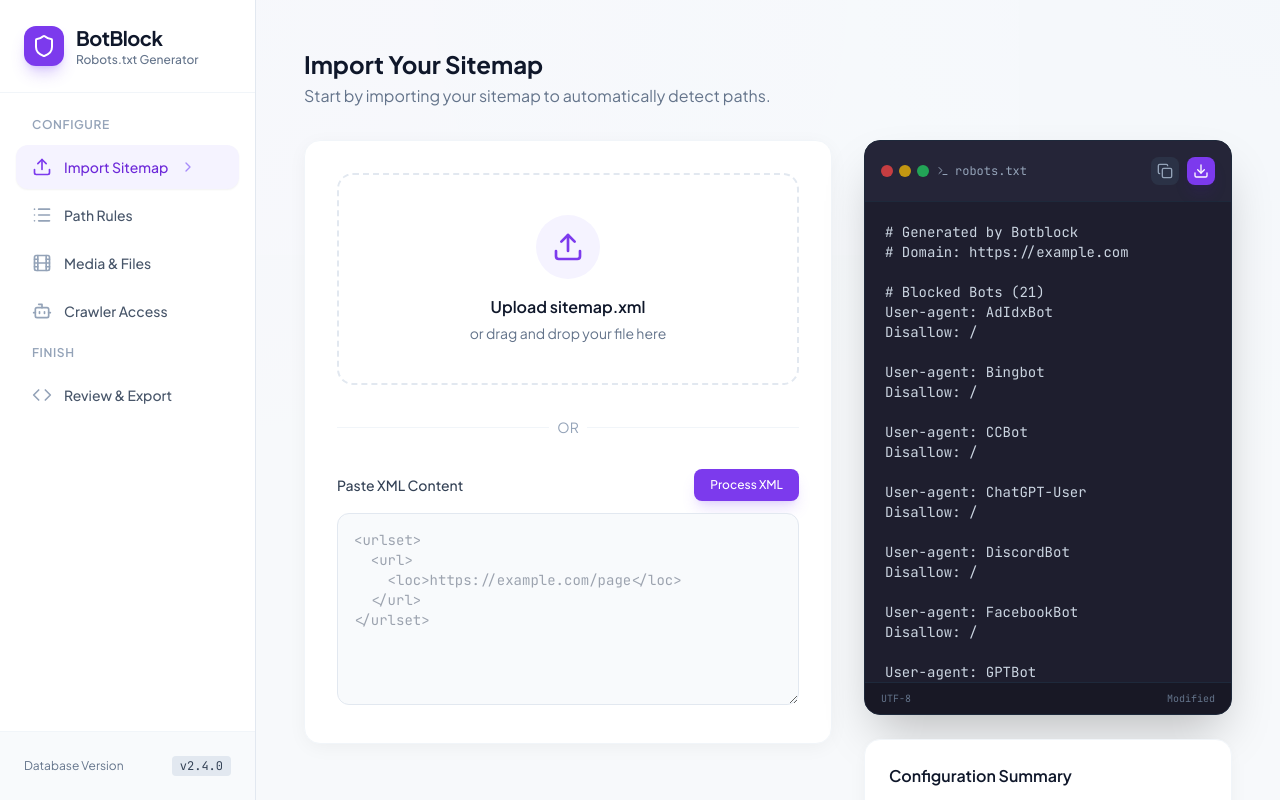
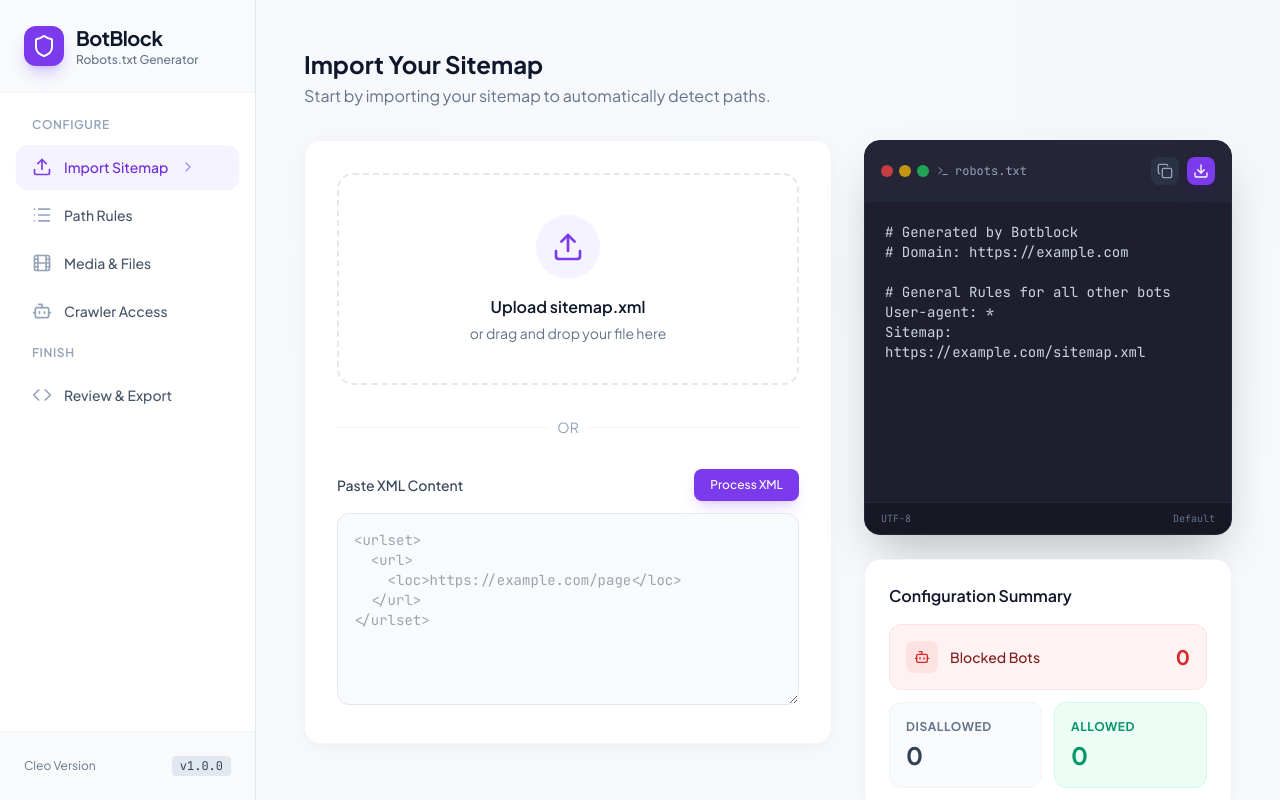
Before and after one commit to sidnarsipur/BotBlock, a Next.js app: page / in a window 1280 px wide. Built offline with nearby package versions, Linux system fonts and the light colour scheme.

Commit message:
improve app

```diff
--- a/src/app/page.jsx
+++ b/src/app/page.jsx
@@ -58,9 +58,8 @@ export default function App() {
     const parsed = parseCSV(INITIAL_CRAWLER_CSV);
     setCrawlers(parsed);
 
-    // Block all bots by default
-    const allBots = parsed.map(c => c['user-agent']);
-    setBlockedCrawlers(new Set(allBots));
+    // Initialize with empty set (Allow All by default)
+    setBlockedCrawlers(new Set());
   }, []);
 
   // --- Memoized Filters (Moved up for Handler Access) ---
@@ -305,6 +304,7 @@ export default function App() {
           // Check if covered by a shorter parent rule of same type
           const isRedundant = activePaths.some(parent => {
               if (parent === path) return false;
+              // Only redundant if parent covers it AND has the SAME rule
               if (path.startsWith(parent) && pathRules[parent] === rule) return true;
               return false;
           });
@@ -315,10 +315,16 @@ export default function App() {
           return acc;
       }, []);
 
-      effectiveRules.forEach(({ path, rule }) => {
+      // Sort rules: Allows first, then Disallows (standard practice for specificity)
+      // Also sort by length descending within groups to ensure specific rules aren't shadowed if parser is dumb
+      const sortedRules = effectiveRules.sort((a, b) => {
+          if (a.rule === 'allow' && b.rule === 'block') return -1;
+          if (a.rule === 'block' && b.rule === 'allow') return 1;
+          return b.path.length - a.path.length;
+      });
+
+      sortedRules.forEach(({ path, rule }) => {
         if (rule === 'allow') content += `Allow: ${path}\n`;
-      });
-      effectiveRules.forEach(({ path, rule }) => {
         if (rule === 'block') content += `Disallow: ${path}\n`;
       });
       content += `\n`;
@@ -416,7 +422,10 @@ export default function App() {
 
       {/* Mobile Header */}
       <div className="md:hidden bg-white border-b border-slate-200 p-4 flex justify-between items-center sticky top-0 z-50">
-        <div className="flex items-center space-x-2">
+        <div
+          className="flex items-center space-x-2 cursor-pointer"
+          onClick={() => setActiveTab('upload')}
+        >
           <div className="bg-brand-600 p-1.5 rounded-lg">
             <Shield className="w-5 h-5 text-white" />
           </div>
@@ -432,7 +441,10 @@ export default function App() {
         fixed inset-y-0 left-0 z-40 w-64 bg-white border-r border-slate-200 transform transition-transform duration-300 ease-in-out md:translate-x-0 md:static md:h-screen
         ${mobileMenuOpen ? 'translate-x-0' : '-translate-x-full'}
       `}>
-        <div className="p-6 border-b border-slate-100 hidden md:flex items-center space-x-3">
+        <div
+          className="p-6 border-b border-slate-100 hidden md:flex items-center space-x-3 cursor-pointer hover:bg-slate-50 transition-colors"
+          onClick={() => setActiveTab('upload')}
+        >
           <div className="bg-brand-600 p-2 rounded-xl shadow-lg shadow-brand-500/30">
             <Shield className="w-6 h-6 text-white" />
           </div>
@@ -455,8 +467,8 @@ export default function App() {
 
         <div className="absolute bottom-0 left-0 right-0 p-6 bg-slate-50 border-t border-slate-100">
           <div className="flex items-center justify-between text-xs text-slate-500">
-            <span>Database Version</span>
-            <span className="font-mono bg-slate-200 px-2 py-0.5 rounded text-slate-700">v2.4.0</span>
+            <span>Cleo Version</span>
+            <span className="font-mono bg-slate-200 px-2 py-0.5 rounded text-slate-700">v1.0.0</span>
           </div>
         </div>
       </aside>
@@ -486,6 +498,7 @@ export default function App() {
           <div className="grid grid-cols-1 lg:grid-cols-12 gap-8">
 
             {/* Center Column: Tools */}
+            {activeTab !== 'preview' && (
                 <div className="lg:col-span-7 space-y-6">
 
                 {/* Tab Content: Upload */}
@@ -616,7 +629,7 @@ export default function App() {
                             className="flex items-center space-x-1 px-3 py-1.5 bg-brand-50 text-brand-700 rounded-lg hover:bg-brand-100 transition-colors text-sm font-medium"
                         >
                             <Plus className="w-4 h-4" />
-                        <span>Add Type</span>
+                            <span>Add File Type</span>
                         </button>
                     </div>
 
@@ -717,9 +730,10 @@ export default function App() {
 
                         <button
                             onClick={() => setShowAddCrawler(!showAddCrawler)}
-                        className="p-2 bg-brand-50 text-brand-600 rounded-xl hover:bg-brand-100 transition-colors"
+                            className="flex items-center space-x-1 px-3 py-1.5 bg-brand-50 text-brand-700 rounded-lg hover:bg-brand-100 transition-colors text-sm font-medium"
                         >
-                        <Plus className="w-5 h-5" />
+                            <Plus className="w-4 h-4" />
+                            <span>Add Bot</span>
                         </button>
                     </div>
 
@@ -841,24 +855,11 @@ export default function App() {
                     </div>
                     </div>
                 )}
-
-              {/* Tab Content: Preview (Mobile only) */}
-              {activeTab === 'preview' && (
-                 <div className="lg:hidden">
-                    <PreviewCard
-                        blockedCrawlers={blockedCrawlers}
-                        pathRules={pathRules}
-                        extensionRules={extensionRules}
-                        generateRobotsTxt={generateRobotsTxt}
-                        copyToClipboard={copyToClipboard}
-                        downloadFile={downloadFile}
-                        copied={copied}
-                    />
                 </div>
             )}
-            </div>
 
             {/* Right Column: Preview & Actions (Desktop Sticky) */}
+            {activeTab !== 'preview' && (
                 <div className="hidden lg:block lg:col-span-5">
                 <div className="sticky top-6 space-y-6">
                     <PreviewCard
@@ -904,6 +905,29 @@ export default function App() {
                     </div>
                 </div>
                 </div>
+            )}
+
+            {/* Full Screen Preview Mode */}
+            {activeTab === 'preview' && (
+                <div className="col-span-1 lg:col-span-12 animate-fadeIn">
+                    <div className="max-w-4xl mx-auto">
+                        <PreviewCard
+                            blockedCrawlers={blockedCrawlers}
+                            pathRules={pathRules}
+                            extensionRules={extensionRules}
+                            generateRobotsTxt={generateRobotsTxt}
+                            copyToClipboard={copyToClipboard}
+                            downloadFile={downloadFile}
+                            copied={copied}
+                        />
+                        <div className="mt-6 text-center">
+                            <p className="text-slate-500 text-sm">
+                                Review your configuration above. When you're ready, download the file and place it in the root directory of your website.
+                            </p>
+                        </div>
+                    </div>
+                </div>
+            )}
 
           </div>
         </div>
--- a/src/components/PreviewCard.jsx
+++ b/src/components/PreviewCard.jsx
@@ -45,11 +45,6 @@ function PreviewCard({ blockedCrawlers, pathRules, extensionRules, generateRobot
                 <pre className="font-mono text-xs md:text-sm leading-relaxed text-slate-300 whitespace-pre-wrap">
                     {generateRobotsTxt()}
                 </pre>
-                {!hasRules && (
-                    <div className="absolute inset-0 flex items-center justify-center pointer-events-none">
-                        <div className="text-slate-700 text-sm font-mono"># No rules defined yet...</div>
-                    </div>
-                )}
             </div>
             <div className="px-4 py-2 bg-[#181825] text-[10px] text-slate-500 border-t border-slate-800 flex justify-between items-center font-mono">
                 <span>UTF-8</span>
```
Lines whose indentation alone changed are shown as unchanged.
